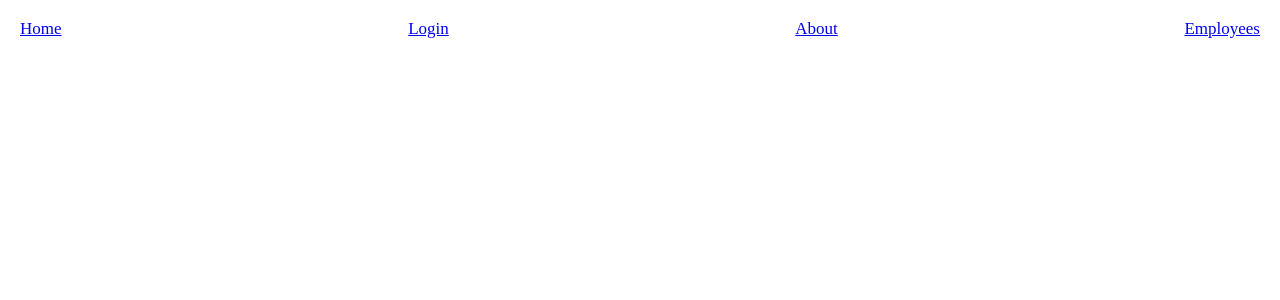
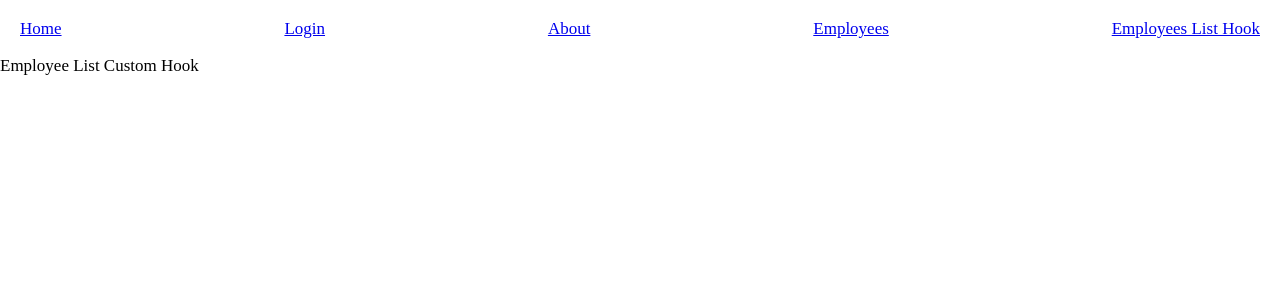
Before and after one commit to Newton-School/learn-react, a React (Create React App) app: page /employees-hook in a window 1280 px wide. Shown: the top 300 px of the page. Built offline with nearby package versions, Linux system fonts and the light colour scheme; no server answers; the HTML template or start-up script is replaced by a standard one.

Commit message:
Create a custom hook

```diff
--- a/src/components/Header/Header.js
+++ b/src/components/Header/Header.js
@@ -7,6 +7,7 @@ const Header = () => (
     <Link to="/login">Login</Link>
     <Link to="/about">About</Link>
     <Link to="/employees">Employees</Link>
+    <Link to="/employees-hook">Employees List Hook</Link>
   </nav>
 );
 
--- /dev/null
+++ b/src/containers/EmployeeListCustomHook.js
@@ -0,0 +1,12 @@
+import React from "react";
+import useEmployeeList from "../hooks/useEmployeeList";
+
+const EmployeeListCustomHook = () => {
+  const employeeList = useEmployeeList([]);
+
+  console.log(employeeList);
+
+  return <p>Employee List Custom Hook</p>;
+};
+
+export default EmployeeListCustomHook;
--- /dev/null
+++ b/src/hooks/useEmployeeList.js
@@ -0,0 +1,15 @@
+import { useState, useEffect } from "react";
+
+const useEmployeeList = (defaultEmployeeList = []) => {
+  const [employeeList, setEmployeeList] = useState(defaultEmployeeList);
+
+  useEffect(() => {
+    fetch("http://dummy.restapiexample.com/api/v1/employees")
+      .then((res) => res.json())
+      .then((res) => setEmployeeList(res.data));
+  }, []);
+
+  return employeeList;
+};
+
+export default useEmployeeList;
--- a/src/routes/Navigation.js
+++ b/src/routes/Navigation.js
@@ -7,6 +7,7 @@ import Home from "../containers/Home";
 import Login from "../containers/Login";
 import About from "../containers/About";
 import EmployeeList from "../containers/EmployeeList";
+import EmployeeListCustomHook from "../containers/EmployeeListCustomHook";
 import EmployeeDetail from "../containers/EmployeeDetail";
 
 class Navigation extends React.PureComponent {
@@ -21,6 +22,10 @@ class Navigation extends React.PureComponent {
           <PrivateRoute path="/about" component={About} />
           <PrivateRoute path="/employees" exact component={EmployeeList} />
           <PrivateRoute path="/employees/:id" component={EmployeeDetail} />
+          <PrivateRoute
+            path="/employees-hook"
+            component={EmployeeListCustomHook}
+          />
           <PrivateRoute path="/employee-detail" component={EmployeeDetail} />
         </Switch>
       </Router>
```
